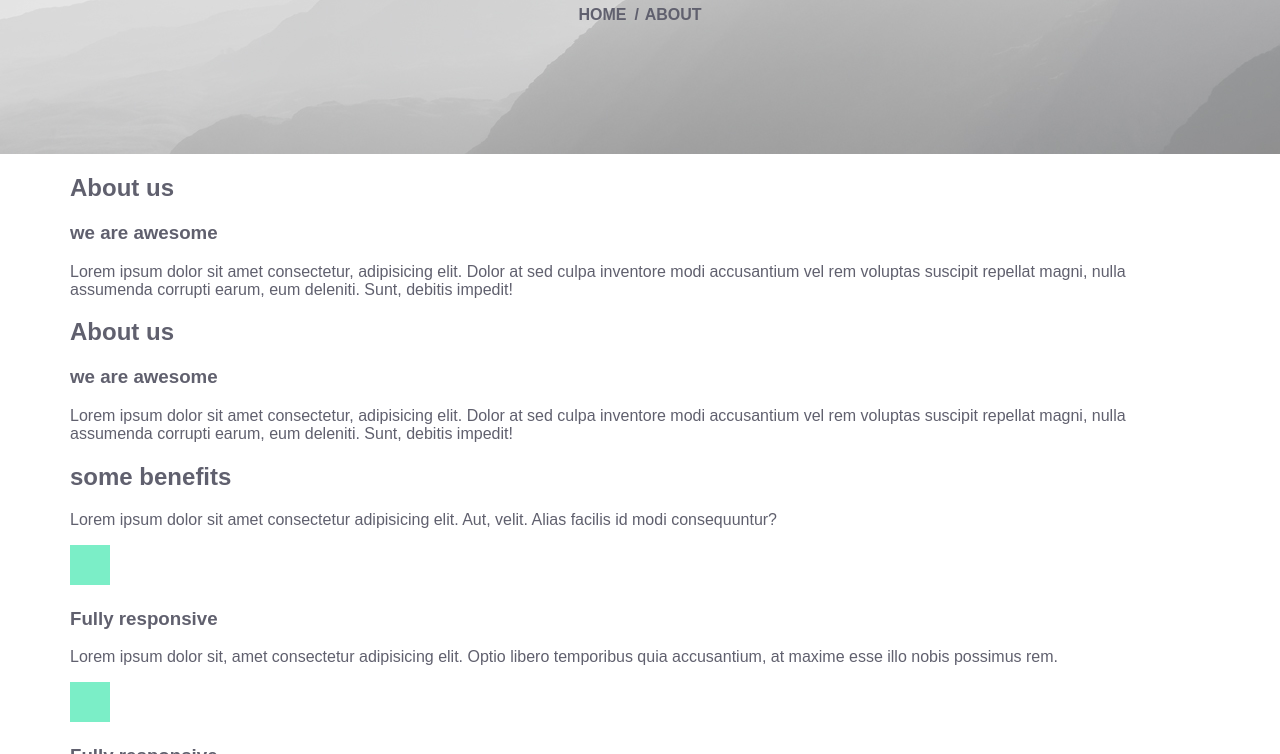
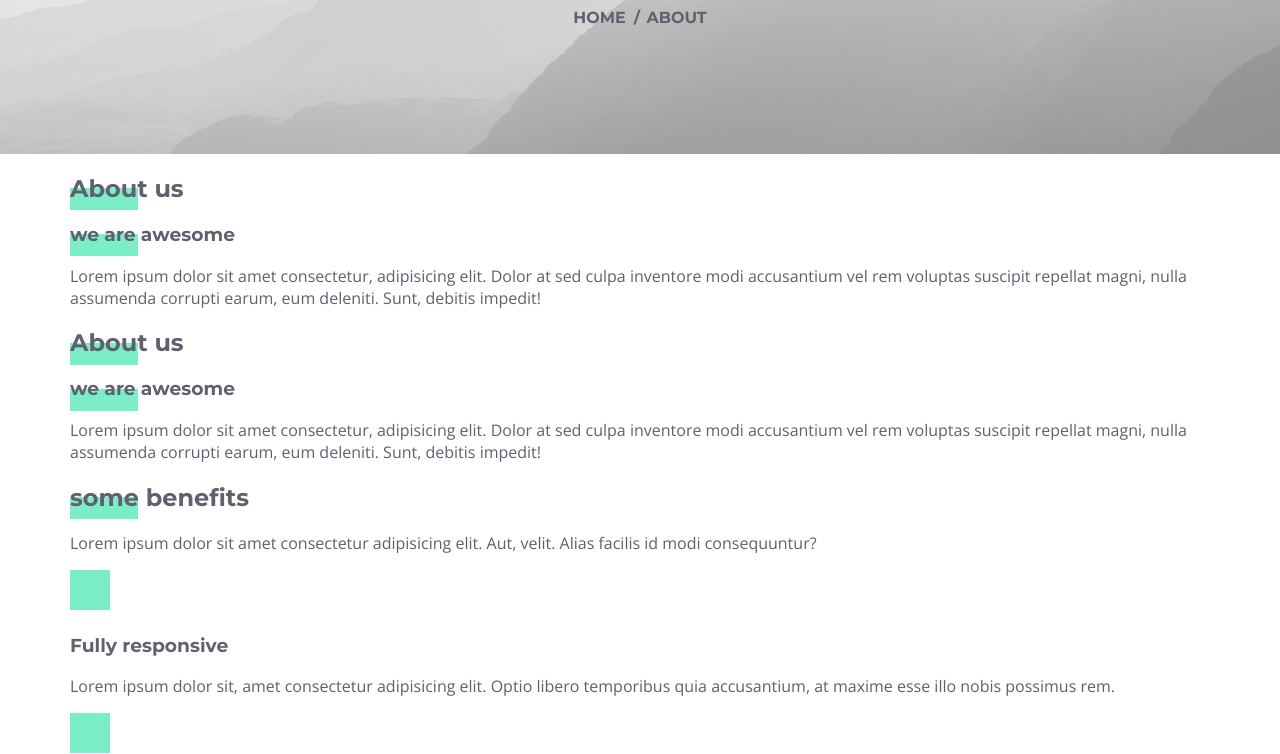
Before and after one commit to obivan-kenobi/ba-akad, a plain HTML site: page index.html in a window 1280 px wide. Shown: the part 346-1100 px from the top of the page. Drawn offline with nearby package versions, Linux system fonts and the light colour scheme.

Commit message:
first commit

```diff
--- a/index.html
+++ b/index.html
@@ -1,5 +1,6 @@
 <!DOCTYPE html>
 <html lang="en">
+
 <head>
     <meta charset="UTF-8">
     <meta name="viewport" content="width=device-width, initial-scale=1.0">
@@ -8,14 +9,19 @@
 
     <link rel="stylesheet" href="styles/normalize.css">
     <link rel="stylesheet" href="styles/style.css">
+
+    <link href="https://fonts.googleapis.com/css2?family=Montserrat:wght@700&display=swap" rel="stylesheet">
+    <link href="https://fonts.googleapis.com/css2?family=Open+Sans:ital,wght@0,400;0,800;1,400&display=swap"
+        rel="stylesheet">
 </head>
+
 <body>
 
     <header class="ba-header">
         <div class="ba-container">
             <div class="ba-header-wrapper">
                 <a href="#" class='ba-logo'>AKAD.</a>
-                <button class="ba-menu--toggle" aria-label='toggle menu' > </button>
+                <button class="ba-menu--toggle" aria-label='toggle menu'> </button>
             </div>
         </div>
     </header>
@@ -47,7 +53,9 @@
                         <h3 class="ba-h2">we are awesome</h3>
 
                         <p class='ba-text'>
-                            Lorem ipsum dolor sit amet consectetur, adipisicing elit. Dolor at sed culpa inventore modi accusantium vel rem voluptas suscipit repellat magni, nulla assumenda corrupti earum, eum deleniti. Sunt, debitis impedit!
+                            Lorem ipsum dolor sit amet consectetur, adipisicing elit. Dolor at sed culpa inventore modi
+                            accusantium vel rem voluptas suscipit repellat magni, nulla assumenda corrupti earum, eum
+                            deleniti. Sunt, debitis impedit!
                         </p>
                     </div>
 
@@ -56,7 +64,9 @@
                         <h3 class="ba-h2">we are awesome</h3>
 
                         <p class='ba-text'>
-                            Lorem ipsum dolor sit amet consectetur, adipisicing elit. Dolor at sed culpa inventore modi accusantium vel rem voluptas suscipit repellat magni, nulla assumenda corrupti earum, eum deleniti. Sunt, debitis impedit!
+                            Lorem ipsum dolor sit amet consectetur, adipisicing elit. Dolor at sed culpa inventore modi
+                            accusantium vel rem voluptas suscipit repellat magni, nulla assumenda corrupti earum, eum
+                            deleniti. Sunt, debitis impedit!
                         </p>
                     </div>
                 </div>
@@ -70,7 +80,8 @@
                 <div class="ba-section-header">
                     <h2 class='ba-h2'>some benefits</h2>
                     <p>
-                        Lorem ipsum dolor sit amet consectetur adipisicing elit. Aut, velit. Alias facilis id modi consequuntur?
+                        Lorem ipsum dolor sit amet consectetur adipisicing elit. Aut, velit. Alias facilis id modi
+                        consequuntur?
                     </p>
                 </div>
 
@@ -81,7 +92,8 @@
                             <h3 class="ba-benefit__title">Fully responsive</h3>
                         </div>
                         <div class="ba-text">
-                            <p>Lorem ipsum dolor sit, amet consectetur adipisicing elit. Optio libero temporibus quia accusantium, at maxime esse illo nobis possimus rem.</p>
+                            <p>Lorem ipsum dolor sit, amet consectetur adipisicing elit. Optio libero temporibus quia
+                                accusantium, at maxime esse illo nobis possimus rem.</p>
                         </div>
                     </div>
                     <div class="ba-benefit">
@@ -90,7 +102,8 @@
                             <h3 class="ba-benefit__title">Fully responsive</h3>
                         </div>
                         <div class="ba-text">
-                                <p>Lorem ipsum dolor sit, amet consectetur adipisicing elit. Optio libero temporibus quia accusantium, at maxime esse illo nobis possimus rem.</p>
+                            <p>Lorem ipsum dolor sit, amet consectetur adipisicing elit. Optio libero temporibus quia
+                                accusantium, at maxime esse illo nobis possimus rem.</p>
                         </div>
                     </div>
                     <div class="ba-benefit">
@@ -99,7 +112,8 @@
                             <h3 class="ba-benefit__title">Fully responsive</h3>
                         </div>
                         <div class="ba-text">
-                                <p>Lorem ipsum dolor sit, amet consectetur adipisicing elit. Optio libero temporibus quia accusantium, at maxime esse illo nobis possimus rem.</p>
+                            <p>Lorem ipsum dolor sit, amet consectetur adipisicing elit. Optio libero temporibus quia
+                                accusantium, at maxime esse illo nobis possimus rem.</p>
                         </div>
                     </div>
                     <div class="ba-benefit">
@@ -108,7 +122,8 @@
                             <h3 class="ba-benefit__title">Fully responsive</h3>
                         </div>
                         <div class="ba-text">
-                                <p>Lorem ipsum dolor sit, amet consectetur adipisicing elit. Optio libero temporibus quia accusantium, at maxime esse illo nobis possimus rem.</p>
+                            <p>Lorem ipsum dolor sit, amet consectetur adipisicing elit. Optio libero temporibus quia
+                                accusantium, at maxime esse illo nobis possimus rem.</p>
                         </div>
                     </div>
                     <div class="ba-benefit">
@@ -117,7 +132,8 @@
                             <h3 class="ba-benefit__title">Fully responsive</h3>
                         </div>
                         <div class="ba-text">
-                                <p>Lorem ipsum dolor sit, amet consectetur adipisicing elit. Optio libero temporibus quia accusantium, at maxime esse illo nobis possimus rem.</p>
+                            <p>Lorem ipsum dolor sit, amet consectetur adipisicing elit. Optio libero temporibus quia
+                                accusantium, at maxime esse illo nobis possimus rem.</p>
                         </div>
                     </div>
                     <div class="ba-benefit">
@@ -126,7 +142,8 @@
                             <h3 class="ba-benefit__title">Fully responsive</h3>
                         </div>
                         <div class="ba-text">
-                                <p>Lorem ipsum dolor sit, amet consectetur adipisicing elit. Optio libero temporibus quia accusantium, at maxime esse illo nobis possimus rem.</p>
+                            <p>Lorem ipsum dolor sit, amet consectetur adipisicing elit. Optio libero temporibus quia
+                                accusantium, at maxime esse illo nobis possimus rem.</p>
                         </div>
                     </div>
                 </div>
@@ -137,4 +154,5 @@
     </main>
 
 </body>
+
 </html>
--- a/styles/style.css
+++ b/styles/style.css
@@ -5,6 +5,11 @@
 
 body {
     color: #60606e;
+    font-family: 'Open Sans', sans-serif;
+}
+
+h1, h2, h3, h4, h5, h6 {
+    font-family: Montserrat, sans-serif;
 }
 
 .ba-container {
@@ -64,6 +69,7 @@ body {
     background-size: cover;
     text-align: center;
     padding: 262px 0 100px;
+    font-family: Montserrat, sans-serif;
 }
 
 .ba-breadcrumbs {
@@ -95,3 +101,19 @@ body {
     font-size: 36px;
     text-transform: uppercase;
 }
+
+.ba-h2 {
+    position: relative;
+}
+
+.ba-h2::before {
+    content: '';
+    display: inline-block;
+    background-color: #7beec7;
+    width: 68px;
+    height: 22px;
+    position: absolute;
+    left: 0;
+    top: 50%;
+    z-index: -1;
+}
```
Also changed, not shown: 1 other file. Lines whose indentation alone changed are shown as unchanged.
